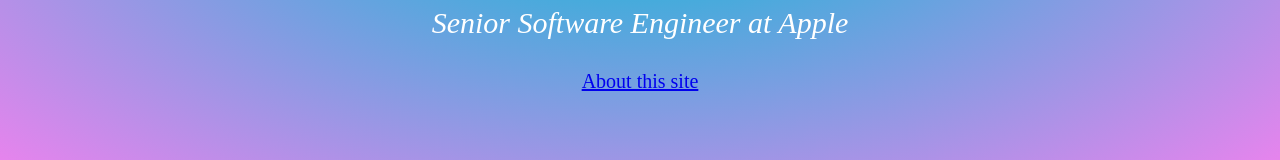
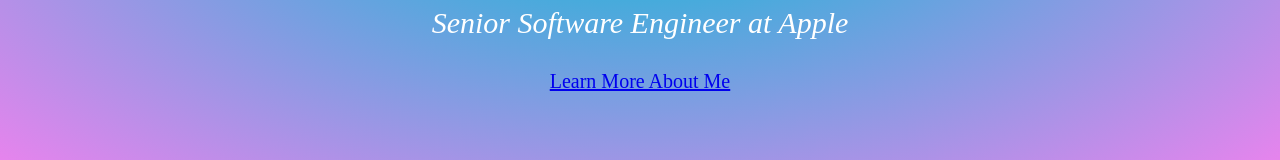
Before and after one commit to keith-garces/firstwebpage, a plain HTML site: page index.html in a window 1280 px wide. Shown: the part 439-599 px from the top of the page. Drawn offline with Linux system fonts and the light colour scheme.

Commit message:
Update index.html

```diff
--- a/index.html
+++ b/index.html
@@ -58,7 +58,7 @@
           }
         "
       >
-        <a href="about.html">About this site</a>
+        <a href="https://kgx.carrd.co/">Learn More About Me</a>
       </p>
     </div>
 
```
